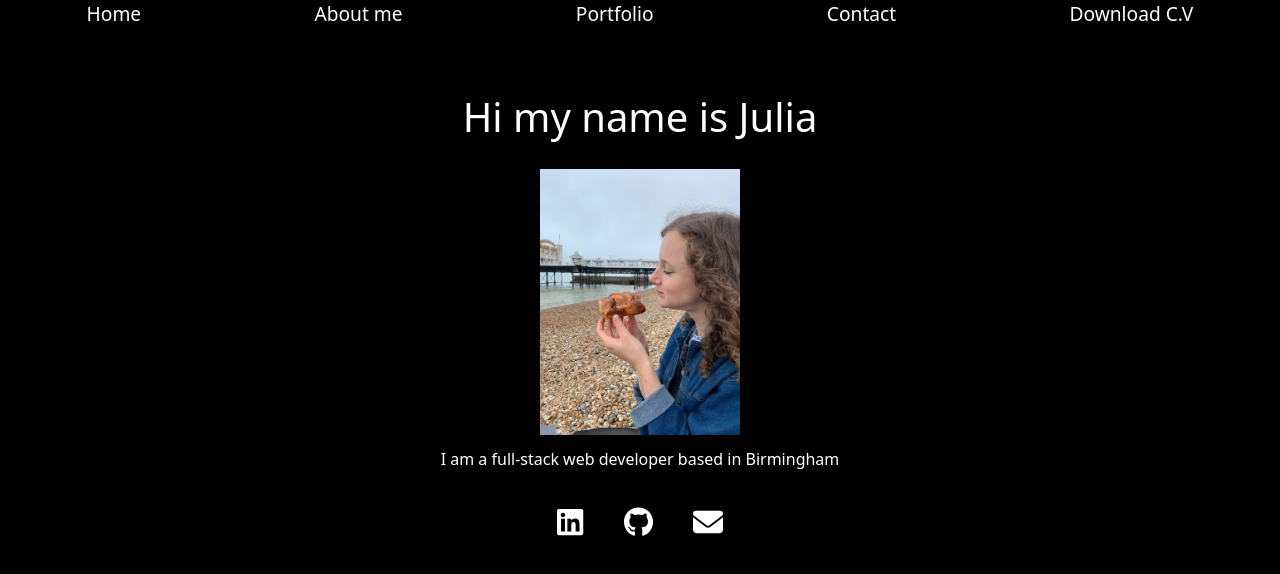
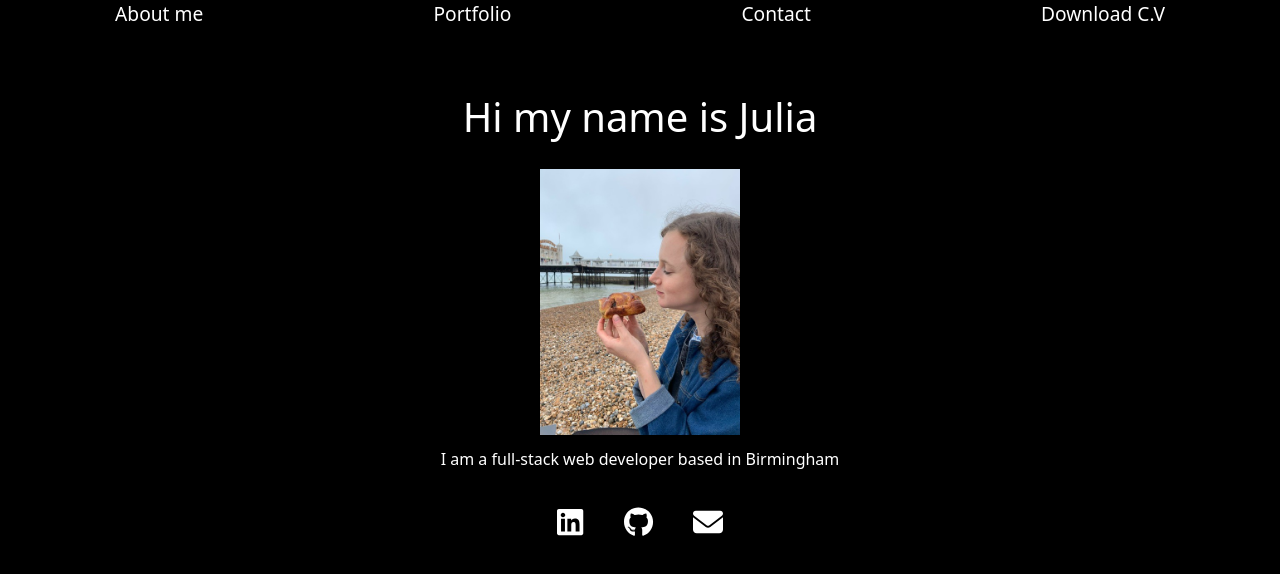
Before and after one commit to jgray33/portfolio-react, a React (Create React App) app: page / in a window 1280 px wide. Shown: the top 574 px of the page. Built offline with nearby package versions, Linux system fonts and the light colour scheme.

Commit message:
Portfolio updated with links added and working

```diff
--- a/src/App.css
+++ b/src/App.css
@@ -8,10 +8,13 @@
     display: flex;
     flex-direction: row;
     flex-wrap: wrap;
-
-  }
+      }
 
 .space-around{
  justify-content: space-around
 
 }
+
+.flex-end {
+  align-items: flex-end;
+    }
--- a/src/components/Home.js
+++ b/src/components/Home.js
@@ -1,34 +1,32 @@
-import React, { useState } from 'react';
-import Nav from './Nav'
-import Portfolio from './pages/Portfolio'
-import Main from './pages/Main'
-import projects from '../projects';
-import Contact from './pages/Contact'
-import Footer from './Footer'
+import React, { useState } from "react";
+import Nav from "./Nav";
+import Portfolio from "./pages/Portfolio";
+import Main from "./pages/Main";
+import projects from "../projects";
+import Contact from "./pages/Contact";
+import Footer from "./Footer";
 
 export default function PageContainer() {
-    const [currentPage, setCurrentPage] = useState('Home')
+  const [currentPage, setCurrentPage] = useState("Home");
 
   const renderPage = () => {
-        if (currentPage === 'Home') {
-            return <Main />
+    if (currentPage === "Home") {
+      return <Main />;
     }
-        if (currentPage === 'Portfolio') {
-            return <Portfolio projects={projects} />
+    if (currentPage === "Portfolio") {
+      return <Portfolio projects={projects} />;
     }
-        if (currentPage === 'Contact'){
-            return <Contact />
+    if (currentPage === "Contact") {
+      return <Contact />;
     }
+  };
 
-    }
-
-    const handlePageChange = (page) => setCurrentPage(page)
+  const handlePageChange = (page) => setCurrentPage(page);
 
   return (
     <div>
       <Nav currentPage={currentPage} handlePageChange={handlePageChange} />
       {renderPage()}
-
       </div>
-    )
+  );
 }
--- a/src/components/nav.js
+++ b/src/components/nav.js
@@ -13,17 +13,10 @@ export default function Nav({ currentPage, handlePageChange }) {
   return (
     <nav className="flex-container space-around">
       <div>
-        <a
-          style={styles.linkStyle}
-          href="#home"
-          onClick={() => handlePageChange("Home")}
-          className={currentPage === "home" ? "nav-link red" : "nav-link"}
-        >
-          Home
-        </a>
-      </div>
-      <div>
-        <a style={styles.linkStyle} href="#">
+        <a style={styles.linkStyle}
+         href="#home"
+         onClick={() => handlePageChange("Home")}
+         className={currentPage === "home" ? "a": "red" }>
           About me
         </a>
       </div>
--- a/src/components/pages/Portfolio.js
+++ b/src/components/pages/Portfolio.js
@@ -29,7 +29,7 @@ const styles = {
   cardBody: {
     alignSelf: "flex-end"
   },
-  img: {
+  image: {
     width: '100%',
     height: '100%',
     objectFit: 'cover',
@@ -43,7 +43,18 @@ const styles = {
     paddingTop: "5%",
     paddingLeft: "5%",
     marginRight: "auto"
-  }
+  },
+  button: {
+    backgroundColor:"#648381",
+    color: "white",
+    boxShadow: "0 2px 4px rgba(0, 0, 0, 0.2)",
+    textDecoration: "none",
+    padding: "10px",
+    borderRadius: "10px",
+    position: "absolute",
+    bottom: 0,
+    marginBottom: "5%"
+      }
 };
 
 export default function Card({ projects }) {
@@ -52,11 +63,18 @@ export default function Card({ projects }) {
     <Carousel responsive={responsive}>
   {projects.map((project) => (
 <div key={project.id} className="card" style={styles.card} >
-  <img src={project.image} className="card-img-top" alt="..."/>
-  <div className="card-body d-flex flex-column" style={styles.cardBody}>
+    <img src={project.image} alt="..."/>
+  <div className="card-body">
     <h5 className="card-title">{project.name}</h5>
     <p className="card-text">{project.description}</p>
-    <a href="#" className="btn btn-primary mt-auto">Repository</a>
+    <div class="row">
+      <div class="col">
+    <a href={project.gitHub} style={styles.button}>Repository</a>
+    </div>
+      <div class="col">
+    <a href={project.siteAddress} style={styles.button}>Visit app</a>
+    </div>
+    </div>
   </div>
 </div>
   ))}
--- a/src/projects.js
+++ b/src/projects.js
@@ -22,8 +22,7 @@ const projects = [
         name: "Employee Tracker",
         description: "Built in Node.js, this handle little programme allows the user to keep a track of their employees' juicy details such as their salary and job title.",
         image: require('./assets/employee-tracker.png'),
-        siteAddress: "",
-        walkThrough: 'https://www.youtube.com/watch?v=O52OjCItHIU',
+        siteAddress: 'https://www.youtube.com/watch?v=O52OjCItHIU',
         gitHub: "https://github.com/jgray33/employee-tracker",
         technologiesUsed:["HTML",'CSS', 'API', 'JavaScript']
     },
```
Also changed, not shown: src/assets/tech-blog.png, src/assets/weather-dashboard.png. Lines whose indentation alone changed are shown as unchanged.
